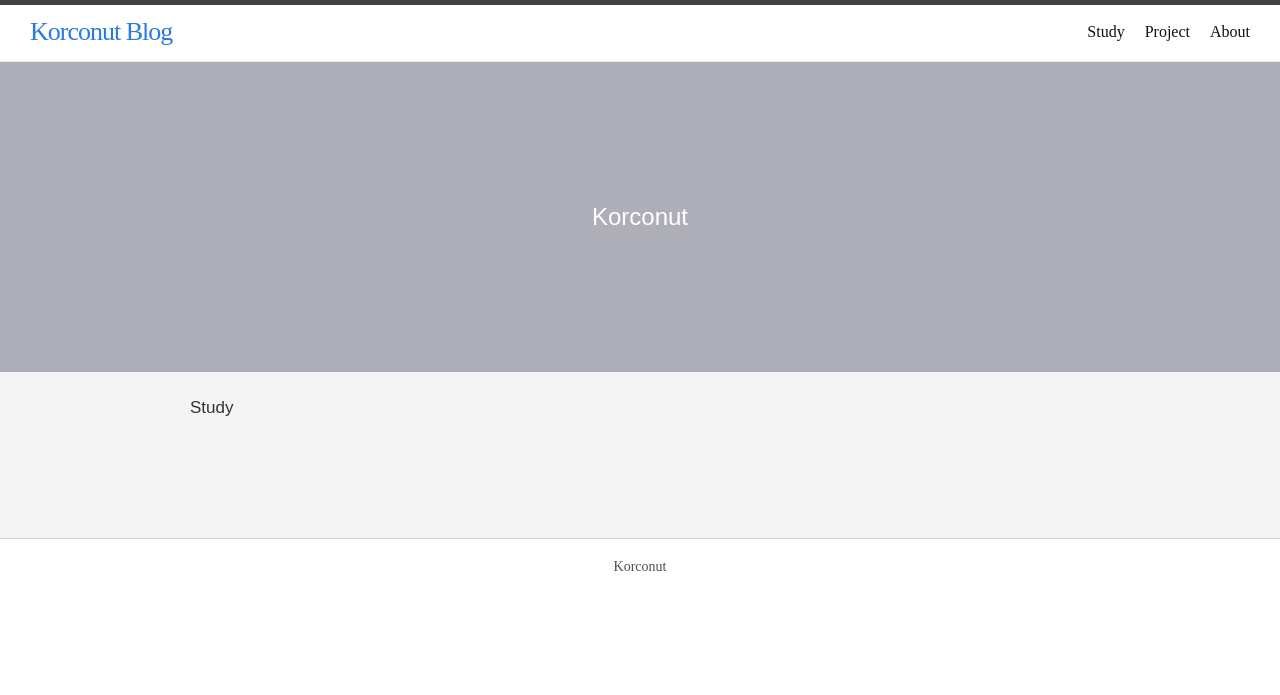
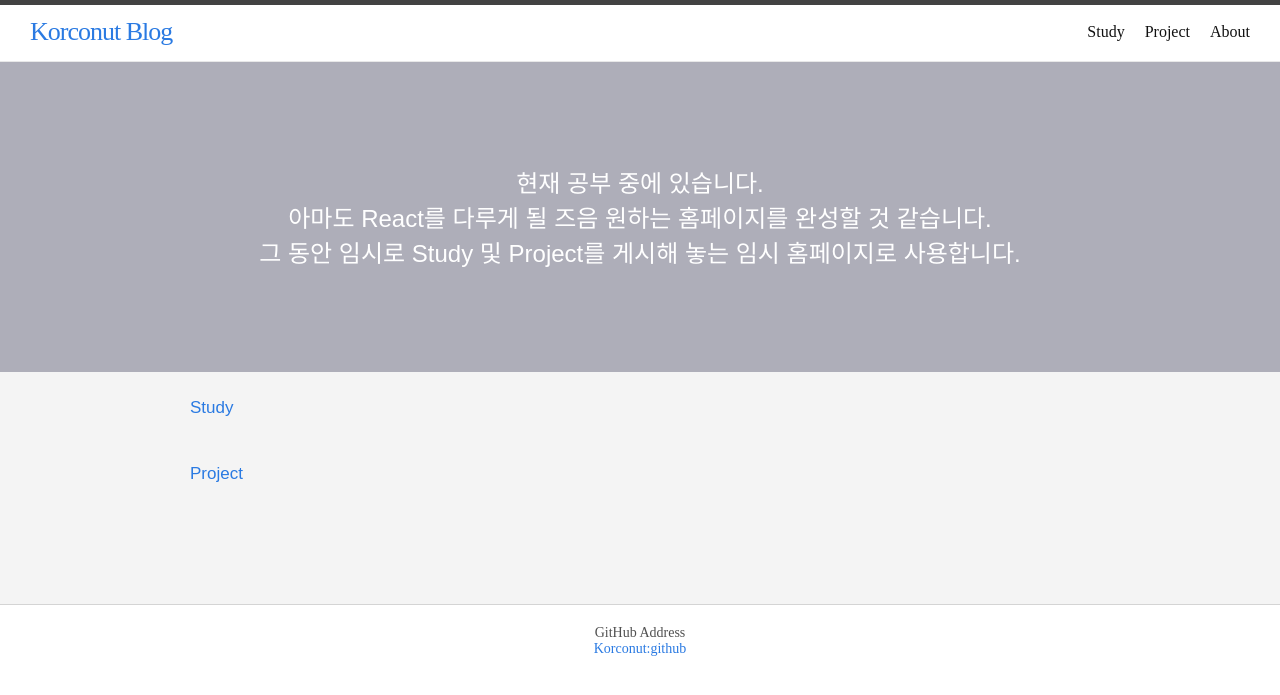
Before and after one commit to Korconut/korconut.github.io, a Jekyll site: the page built from index.html, in a window 1280 px wide. Shown: the top 695 px of the page. Built offline with Jekyll 4.4.1, drawn with Linux system fonts in a browser that asks for light colours.

Commit message:
홈페이지 약간 수정

```diff
--- a/_includes/footer.html
+++ b/_includes/footer.html
@@ -6,6 +6,8 @@
     </p>
     -->
     <p id="copyright">
-        Korconut</a>
+        GitHub Address<br>
+        <a href="https://github.com/Korconut/" rel="stylesheet" type="text/css"/>
+        Korconut:github</a>
     </p>
 </div><!--#footer-->
--- a/_layouts/main_.html
+++ b/_layouts/main_.html
@@ -3,11 +3,15 @@ layout: default
 ---
 
 <div id="cover">
-  <h2>Korconut</h2>
+  <h2>현재 공부 중에 있습니다.<br>아마도 React를 다루게 될 즈음 원하는 홈페이지를 완성할 것 같습니다.<br>그 동안 임시로 Study 및 Project를 게시해 놓는 임시 홈페이지로 사용합니다.</h2>
 </div>
 
 <div id="navbar" class="container">
-  <h5 class="navbarcontent">Study</h5>
+  <a class="page-link" href="{{ base_path }}/study/"><h5 class="navbarcontent">Study</h5></a>
+</div>
+
+<div id="navbar" class="container">
+  <a class="page-link" href="{{ base_path }}/project/"><h5 class="navbarcontent">Project</h5></a>
 </div>
 
 <div id="content" class="container">
```
